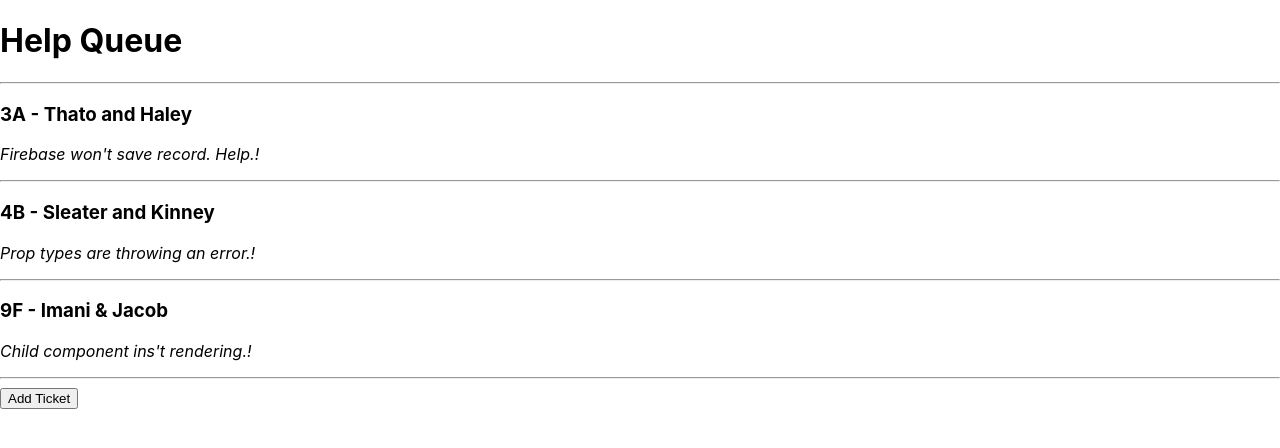
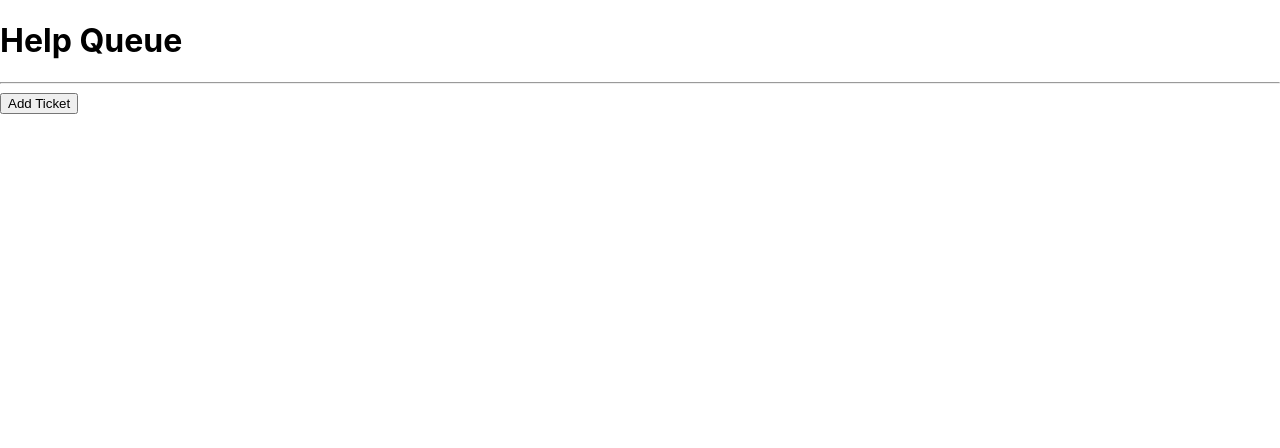
Before and after one commit to kristinaht/Help-Queue, a React (Create React App) app: page / in a window 1280 px wide. Shown: the top 448 px of the page. Built offline with nearby package versions, Linux system fonts and the light colour scheme.

Commit message:
pass props from TicketControl to TicketList component and add propTypes

```diff
--- a/src/components/TicketList.js
+++ b/src/components/TicketList.js
@@ -1,36 +1,27 @@
 import React from "react";
 import Ticket from "./Ticket";
+import PropTypes from "prop-types";
 
-const masterTicketList = [
-  {
-    names: 'Thato and Haley',
-    location: '3A',
-    issue: 'Firebase won\'t save record. Help.'
-  },
-  {
-    names: 'Sleater and Kinney',
-    location: '4B',
-    issue: 'Prop types are throwing an error.'
-  },
-  {
-    names: 'Imani & Jacob',
-    location: '9F',
-    issue: 'Child component ins\'t rendering.'
-  }
-]
 
-function TicketList(){
+
+function TicketList(props){
   return(
     <React.Fragment>
       <hr/>
-      {masterTicketList.map((ticket, index) =>
+      {props.ticketList.map((ticket, index) => //loop through the list passed down from TicketControl
       <Ticket names={ticket.names}
       location={ticket.location}
       issue={ticket.issue}
-      key={index}/>
+      key={index} />
       )}
     </React.Fragment>
   );
+}
+
+
+//Add props for ticketList:
+TicketList.propTypes = {
+  ticketList: PropTypes.array
 }
 
 export default TicketList;
```
